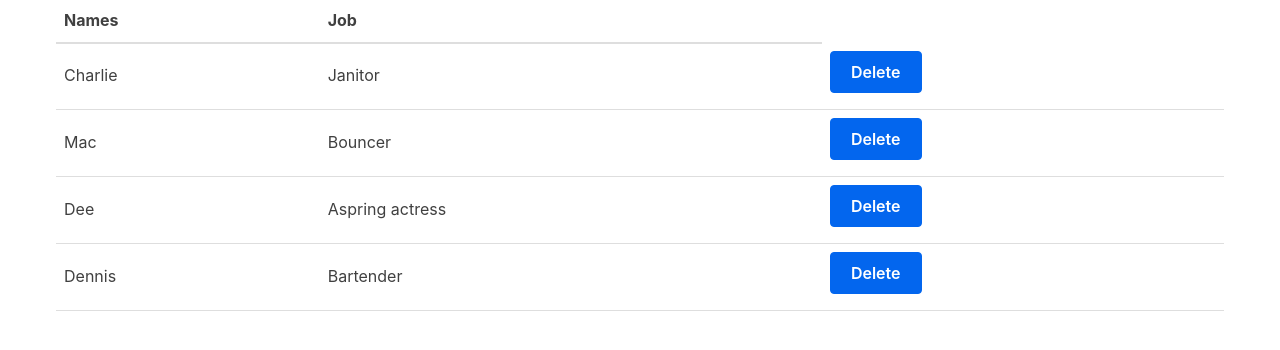
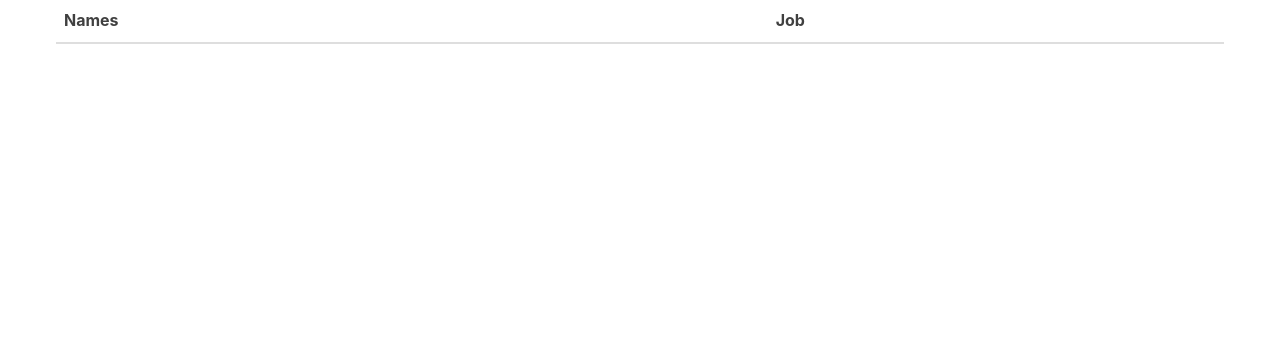
Before and after one commit to BigHugJ/inti-Tire, a React (Create React App) app: page / in a window 1280 px wide. Shown: the top 350 px of the page. Built offline with nearby package versions, Linux system fonts and the light colour scheme.

Commit message:
Firt taste of pushing.

```diff
--- a/src/App.js
+++ b/src/App.js
@@ -4,24 +4,7 @@ import Table from './Table'
 
 class App extends Component {
   state = {
-    characters: [
-      {
-        name: 'Charlie',
-        job: 'Janitor',
-      },
-      {
-        name: 'Mac',
-        job: 'Bouncer',
-      },
-      {
-        name: 'Dee',
-        job: 'Aspring actress',
-      },
-      {
-        name: 'Dennis',
-        job: 'Bartender',
-      },
-    ]
+    characters: []
   }
 
   render() {
```
